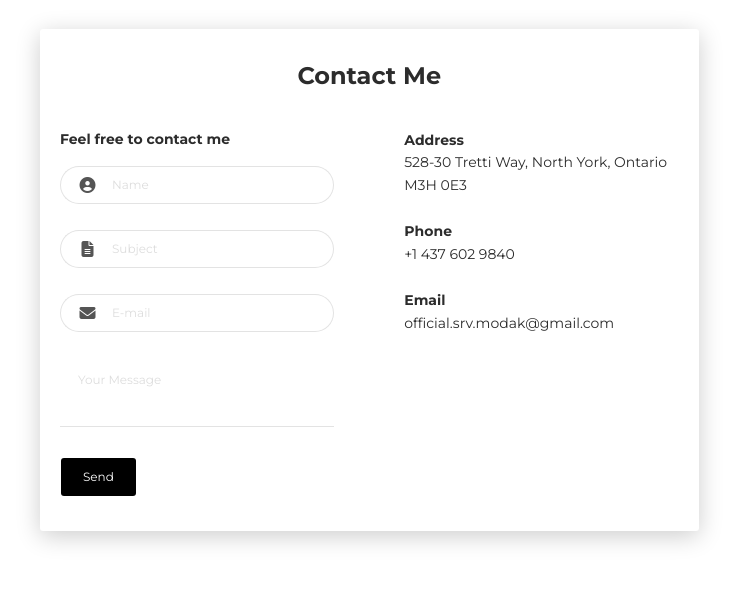
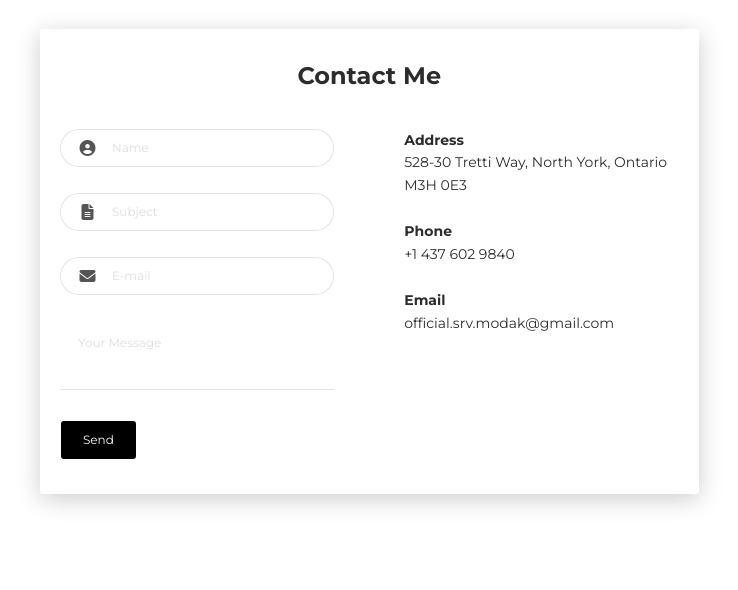
Before and after one commit to official-srv-modak/official-srv-modak.github.io, a plain HTML site: page index.html in a window 1280 px wide. Shown: the part 4020-4610 px from the top of the page, without its empty margins (267-1005 px from the left). Drawn offline with Linux system fonts and the light colour scheme.

Commit message:
minor adjustments

```diff
--- a/index.html
+++ b/index.html
@@ -585,7 +585,7 @@
                     <div class="col-md-6">
                       <div class="card-body">
                         <form action="https://formspree.io/f/meojqpkp" method="POST">
-                          <div class="p pb-3"><strong>Feel free to contact me </strong></div>
+                          <!-- <div class="p pb-3"><strong>Feel free to contact me </strong></div> -->
                           <div class="row mb-3">
                             <div class="col">
                               <div class="input-group"><span class="input-group-addon"><i
```
